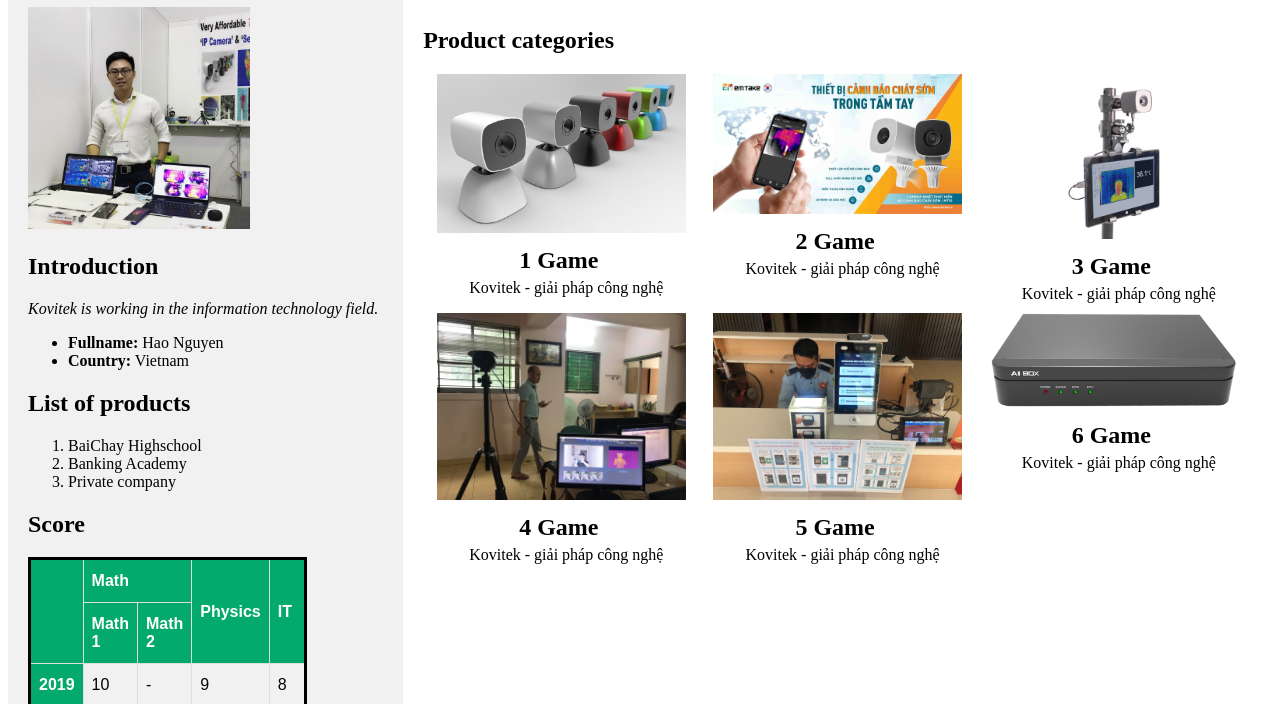
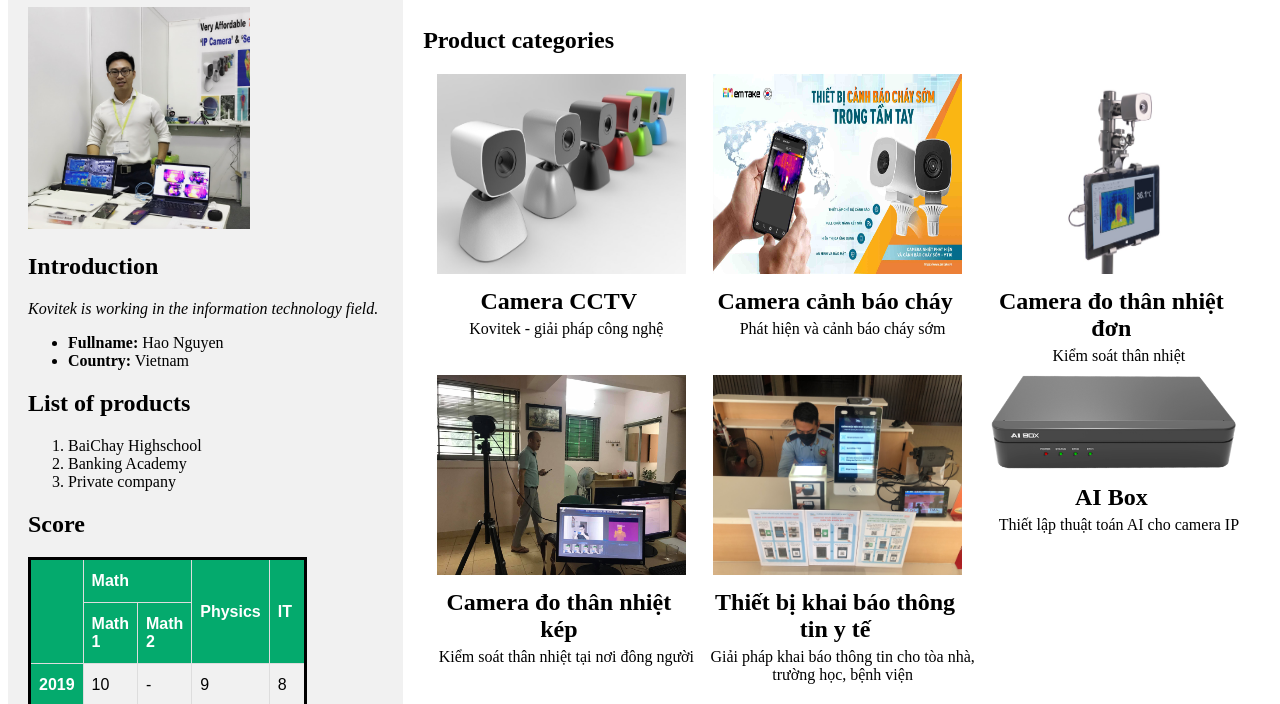
Before and after one commit to kovitek/kovitek.github.io, a plain HTML site: page index.html in a window 1280 px wide. Shown: the part 94-798 px from the top of the page. Drawn offline with Linux system fonts and the light colour scheme.

Commit message:
Update index.html

```diff
--- a/index.html
+++ b/index.html
@@ -86,33 +86,33 @@
 			<h2 id="course">Product categories</h2>
 			<div id="course_container">
 				<div class="course_item">
-					<img class="course_img" src="assets/Picture1.jpg">
-					<div class="course_title">1 Game</div>
+					<img class="course_img" src="assets/Picture1.jpg" alt="Picture1" width="300" height="200">
+					<div class="course_title">Camera CCTV</div>
 					<div class="course_desc">Kovitek - giải pháp công nghệ</div>
 				</div>
 				<div class="course_item">
-					<img class="course_img" src="assets/keyvisual.jpg">
-					<div class="course_title">2 Game</div>
-					<div class="course_desc">Kovitek - giải pháp công nghệ</div>
+					<img class="course_img" src="assets/keyvisual.jpg" alt="keyvisual" width="300" height="200">
+					<div class="course_title">Camera cảnh báo cháy</div>
+					<div class="course_desc">Phát hiện và cảnh báo cháy sớm</div>
 				</div>
 				<div class="course_item">
-					<img class="course_img" src="assets/MT30-2.jpg">
-					<div class="course_title">3 Game</div>
-					<div class="course_desc">Kovitek - giải pháp công nghệ</div>
+					<img class="course_img" src="assets/MT30-2.jpg" alt="MT30-2" width="300" height="200">
+					<div class="course_title">Camera đo thân nhiệt đơn</div>
+					<div class="course_desc">Kiểm soát thân nhiệt</div>
 				</div>
 				<div class="course_item">
-					<img class="course_img" src="assets/cam2.jpg">
-					<div class="course_title">4 Game</div>
-					<div class="course_desc">Kovitek - giải pháp công nghệ</div>
+					<img class="course_img" src="assets/cam2.jpg" alt="cam2" width="300" height="200">
+					<div class="course_title">Camera đo thân nhiệt kép</div>
+					<div class="course_desc">Kiểm soát thân nhiệt tại nơi đông người</div>
 				</div><div class="course_item">
-					<img class="course_img" src="assets/khaibaoyte.jpg">
-					<div class="course_title">5 Game</div>
-					<div class="course_desc">Kovitek - giải pháp công nghệ</div>
+					<img class="course_img" src="assets/khaibaoyte.jpg" alt="khaibaoyte" width="300" height="200">
+					<div class="course_title">Thiết bị khai báo thông tin y tế</div>
+					<div class="course_desc">Giải pháp khai báo thông tin cho tòa nhà, trường học, bệnh viện</div>
 				</div>
 				<div class="course_item">
 					<img class="course_img" src="assets/AIBox.png">
-					<div class="course_title">6 Game</div>
-					<div class="course_desc">Kovitek - giải pháp công nghệ</div>
+					<div class="course_title">AI Box</div>
+					<div class="course_desc">Thiết lập thuật toán AI cho camera IP</div>
 				</div>
 			</div>
 		</div>
```
